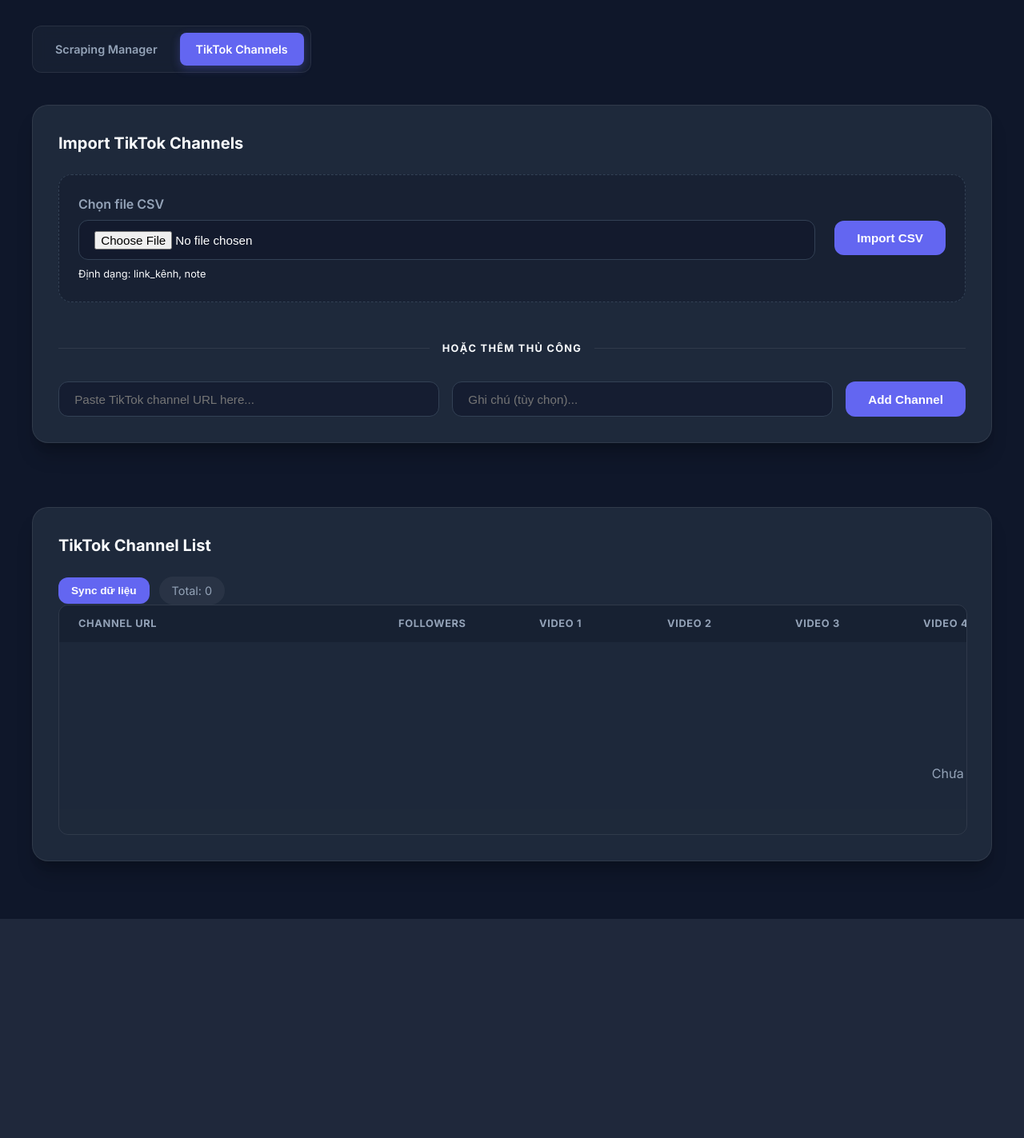
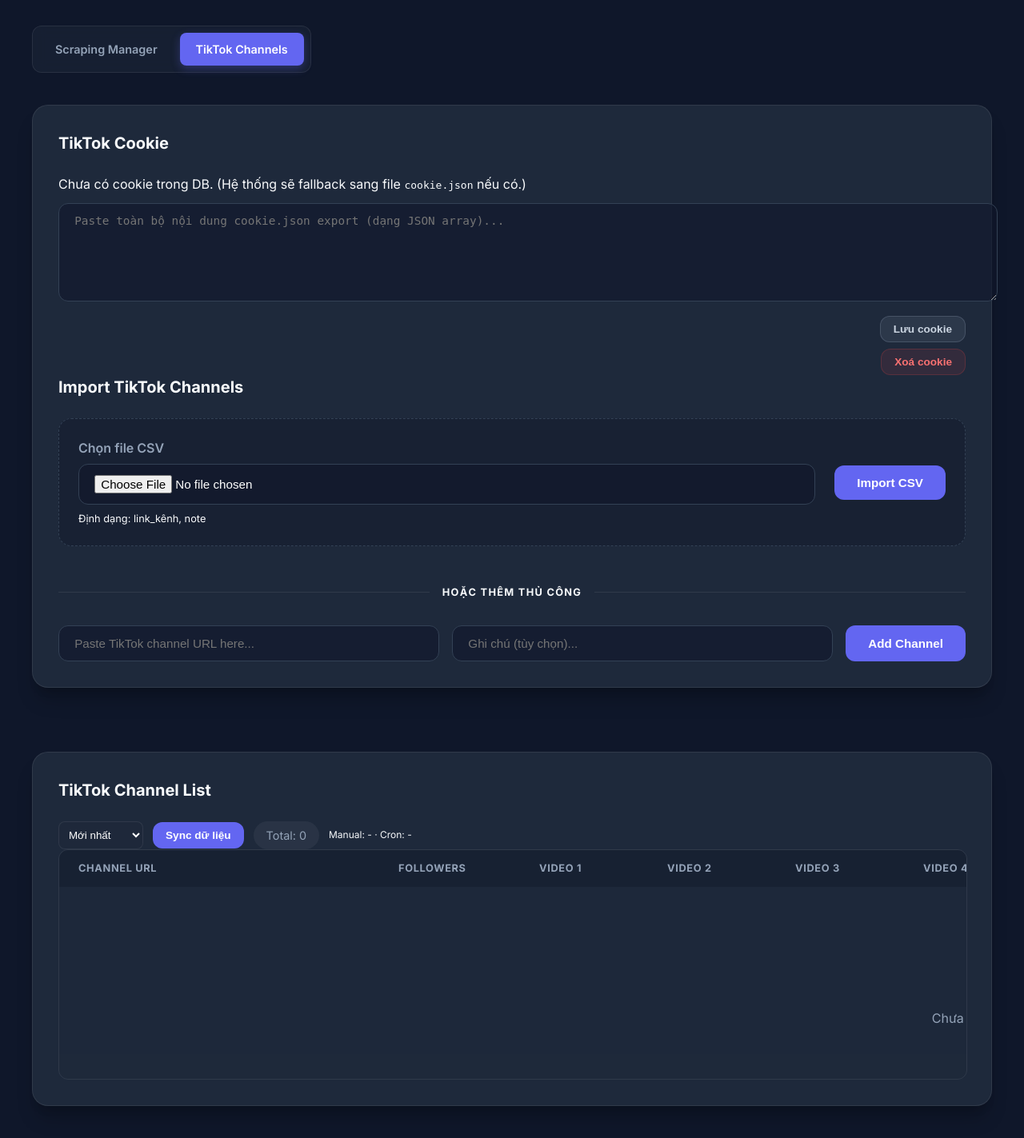
Before and after one commit to tungvt93/management_channel, a FastAPI app: page /tiktok-profiles in a window 1280 px wide. Shown: the part 74-1497 px from the top of the page at 80% size. Before the commit the page ends 1223 px from the top, so only its background shows below. Run offline with FastAPI, Linux system fonts and the light colour scheme; the visitor is signed in with stand-in values (Sample User, id 1); data that the repository does not hold is empty.

Commit message:
Update sort and show time run sync

```diff
--- a/app/main.py
+++ b/app/main.py
@@ -1,6 +1,7 @@
 import logging
 import os
-from datetime import datetime
+from datetime import datetime, timezone
+from zoneinfo import ZoneInfo
 from pathlib import Path
 from typing import List, Optional
 
@@ -29,6 +30,8 @@
     VideoLink,
     VideoStatus,
     TikTokProfile,
+    TikTokCookieSetting,
+    TikTokSyncRun,
     TIKTOK_PROFILE_UPLOAD_STATUSES,
 )
 from .scraper import (
@@ -61,6 +64,13 @@
     name="static",
 )
 templates = Jinja2Templates(directory=str(_PROJECT_ROOT / "templates"))
+# Dev: tránh Jinja cache template khiến sửa HTML không hiện ngay
+try:
+    if os.getenv("RELOAD", "0") == "1":
+        templates.env.auto_reload = True
+        templates.env.cache = {}
+except Exception:
+    pass
 
 
 async def require_login_api(request: Request) -> None:
@@ -169,8 +179,9 @@
     url = (profile_url or "").strip()
     if not url:
         return
+    cookie_json = await _get_tiktok_cookie_json()
     try:
-        n = int(await get_tiktok_followers_count(url))
+        n = int(await get_tiktok_followers_count(url, cookie_json_text=cookie_json))
     except Exception as exc:
         logger.warning(
             "Background: không lấy được followers profile_id=%s url=%s: %s",
@@ -190,26 +201,62 @@
         await db.commit()
 
 
+async def _get_tiktok_cookie_json() -> Optional[str]:
+    """Lấy cookie TikTok từ DB (ưu tiên) để dùng cho scraper/cron."""
+    async with AsyncSessionLocal() as db:
+        res = await db.execute(select(TikTokCookieSetting).order_by(TikTokCookieSetting.updated_at.desc()))
+        setting = res.scalars().first()
+        return setting.cookie_json if setting else None
+
+
+def _compute_cookie_expires_at(cookie_json_text: str) -> Optional[datetime]:
+    """
+    Lấy expires_at ước tính từ cookie.json export (max expirationDate).
+    """
+    import json as _json
+
+    try:
+        data = _json.loads(cookie_json_text or "")
+    except Exception:
+        return None
+    if not isinstance(data, list):
+        return None
+    max_ts: Optional[float] = None
+    for c in data:
+        if not isinstance(c, dict):
+            continue
+        exp = c.get("expirationDate")
+        if isinstance(exp, (int, float)) and exp > 0:
+            max_ts = exp if max_ts is None else max(max_ts, float(exp))
+    if not max_ts:
+        return None
+    # một số export là seconds epoch
+    try:
+        return datetime.fromtimestamp(int(max_ts), tz=timezone.utc)
+    except Exception:
+        return None
+
 async def refresh_tiktok_profile_stats_task(profile_id: int, profile_url: str) -> None:
     """Cập nhật followers + snapshot 5 video mới nhất (views) cho 1 profile."""
     url = (profile_url or "").strip()
     if not url:
         return
 
+    cookie_json = await _get_tiktok_cookie_json()
     try:
-        followers = int(await get_tiktok_followers_count(url))
+        followers = int(await get_tiktok_followers_count(url, cookie_json_text=cookie_json))
     except Exception as exc:
         logger.warning("Không lấy được followers url=%s: %s", url, exc)
         followers = 0
 
     try:
-        latest = await get_tiktok_latest_videos_with_views(url, limit=5)
+        latest = await get_tiktok_latest_videos_with_views(url, limit=5, cookie_json_text=cookie_json)
     except Exception as exc:
         logger.warning("Không lấy được latest videos url=%s: %s", url, exc)
         latest = []
 
     import json as _json
-    from datetime import datetime as _dt
+    from datetime import datetime as _dt, timezone as _tz
 
     async with AsyncSessionLocal() as db:
         await db.execute(
@@ -218,7 +265,7 @@
             .values(
                 followers_count=followers,
                 latest_videos_json=_json.dumps(latest, ensure_ascii=False),
-                last_synced_at=_dt.now(),
+                last_synced_at=_dt.now(_tz.utc),
             )
         )
         await db.commit()
@@ -236,6 +283,32 @@
             await refresh_tiktok_profile_stats_task(int(pid), str(url or ""))
         except Exception:
             logger.exception("Sync tiktok profile failed id=%s", pid)
+
+
+async def refresh_all_tiktok_profiles_stats_task_with_run(run_id: int) -> None:
+    """Chạy sync tất cả và ghi nhận trạng thái vào `tiktok_sync_runs`."""
+    started = datetime.now(timezone.utc)
+    status = "success"
+    message = None
+    try:
+        await refresh_all_tiktok_profiles_stats_task()
+    except Exception as exc:
+        status = "failed"
+        message = str(exc)
+        logger.exception("Sync run failed run_id=%s", run_id)
+    finished = datetime.now(timezone.utc)
+    async with AsyncSessionLocal() as db:
+        await db.execute(
+            update(TikTokSyncRun)
+            .where(TikTokSyncRun.id == run_id)
+            .values(
+                status=status,
+                started_at=started,
+                finished_at=finished,
+                message=message,
+            )
+        )
+        await db.commit()
 
 
 # 1. API: Get list of available video links
@@ -590,14 +663,71 @@
 @app.get("/tiktok-profiles")
 async def tiktok_profiles_page(
     request: Request,
+    sort: Optional[str] = None,
     db: AsyncSession = Depends(get_db),
 ):
     if not request.session.get("user_id"):
         return RedirectResponse("/login", status_code=302)
 
-    stmt = select(TikTokProfile).order_by(TikTokProfile.created_at.desc())
+    sort_key = (sort or "").strip().lower()
+    if sort_key == "followers_desc":
+        stmt = select(TikTokProfile).order_by(
+            TikTokProfile.followers_count.desc(),
+            TikTokProfile.created_at.desc(),
+        )
+    else:
+        sort_key = "created_desc"
+        stmt = select(TikTokProfile).order_by(TikTokProfile.created_at.desc())
     result = await db.execute(stmt)
     profiles = result.scalars().all()
+
+    # Cookie status
+    cookie_res = await db.execute(
+        select(TikTokCookieSetting).order_by(TikTokCookieSetting.updated_at.desc())
+    )
+    cookie_setting = cookie_res.scalars().first()
+    cookie_status = {
+        "has_cookie": bool(cookie_setting),
+        "expires_at": cookie_setting.expires_at if cookie_setting else None,
+        "expiring_soon": False,
+        "days_left": None,
+    }
+    if cookie_setting and cookie_setting.expires_at:
+        now = datetime.now(timezone.utc)
+        exp = cookie_setting.expires_at
+        # Nếu DB trả naive (hiếm), coi là UTC để tránh crash.
+        if exp.tzinfo is None:
+            exp = exp.replace(tzinfo=timezone.utc)
+        delta = exp - now
+        days_left = int(delta.total_seconds() // 86400)
+        cookie_status["days_left"] = days_left
+        cookie_status["expiring_soon"] = days_left <= 7
+
+    # Sync runs (manual + cron)
+    manual_res = await db.execute(
+        select(TikTokSyncRun)
+        .where(TikTokSyncRun.kind == "manual")
+        .order_by(TikTokSyncRun.started_at.desc())
+        .limit(1)
+    )
+    last_manual = manual_res.scalars().first()
+    cron_res = await db.execute(
+        select(TikTokSyncRun)
+        .where(TikTokSyncRun.kind == "cron")
+        .order_by(TikTokSyncRun.started_at.desc())
+        .limit(1)
+    )
+    last_cron = cron_res.scalars().first()
+
+    def _fmt_hcm(dt: Optional[datetime]) -> Optional[str]:
+        if not dt:
+            return None
+        if dt.tzinfo is None:
+            dt = dt.replace(tzinfo=timezone.utc)
+        return dt.astimezone(ZoneInfo("Asia/Ho_Chi_Minh")).strftime("%Y-%m-%d %H:%M")
+
+    last_manual_time = _fmt_hcm((last_manual.finished_at if last_manual else None) or (last_manual.started_at if last_manual else None))
+    last_cron_time = _fmt_hcm((last_cron.finished_at if last_cron else None) or (last_cron.started_at if last_cron else None))
 
     # Chuẩn hoá snapshot latest videos để template render dễ (list dài đúng 5)
     import json as _json
@@ -620,9 +750,51 @@
         name="tiktok_profiles.html",
         context={
             "profiles": profiles,
+            "cookie_status": cookie_status,
+            "cookie_json_saved": cookie_setting.cookie_json if cookie_setting else "",
+            "last_manual_sync": last_manual,
+            "last_cron_sync": last_cron,
+            "last_manual_sync_time_hcm": last_manual_time,
+            "last_cron_sync_time_hcm": last_cron_time,
+            "sort": sort_key,
             "active_menu": "tiktok"
         }
     )
+
+
+@app.post(
+    "/api/tiktok-cookie",
+    dependencies=[Depends(require_login_api)],
+)
+async def upsert_tiktok_cookie(
+    request: Request,
+    cookie_json: str = Form(""),
+    db: AsyncSession = Depends(get_db),
+):
+    raw = (cookie_json or "").strip()
+    if not raw:
+        raise HTTPException(status_code=400, detail="cookie_json is required")
+    expires_at = _compute_cookie_expires_at(raw)
+    res = await db.execute(select(TikTokCookieSetting).order_by(TikTokCookieSetting.updated_at.desc()))
+    setting = res.scalars().first()
+    if setting:
+        setting.cookie_json = raw
+        setting.expires_at = expires_at
+    else:
+        setting = TikTokCookieSetting(cookie_json=raw, expires_at=expires_at)
+        db.add(setting)
+    await db.commit()
+    return RedirectResponse("/tiktok-profiles", status_code=303)
+
+
+@app.post(
+    "/api/tiktok-cookie/delete",
+    dependencies=[Depends(require_login_api)],
+)
+async def delete_tiktok_cookie(db: AsyncSession = Depends(get_db)):
+    await db.execute(delete(TikTokCookieSetting))
+    await db.commit()
+    return RedirectResponse("/tiktok-profiles", status_code=303)
 
 
 @app.post(
@@ -634,8 +806,14 @@
     Chạy sync để update lại followers + view 5 video mới nhất cho tất cả kênh TikTok.
     Thực thi ở background để không block request.
     """
-    background_tasks.add_task(refresh_all_tiktok_profiles_stats_task)
-    return {"ok": True, "started": True}
+    async with AsyncSessionLocal() as db:
+        run = TikTokSyncRun(kind="manual", status="running")
+        db.add(run)
+        await db.commit()
+        await db.refresh(run)
+        run_id = int(run.id)
+    background_tasks.add_task(refresh_all_tiktok_profiles_stats_task_with_run, run_id)
+    return {"ok": True, "started": True, "run_id": run_id}
 
 @app.post("/api/tiktok-profiles/import")
 async def import_tiktok_profiles(
--- a/templates/index.html
+++ b/templates/index.html
@@ -4,7 +4,7 @@
     <meta charset="UTF-8">
     <meta name="viewport" content="width=device-width, initial-scale=1.0">
     <title>Channel Content Manager</title>
-    <link rel="stylesheet" href="/static/style.css?v=2.7">
+    <link rel="stylesheet" href="/static/style.css?v=2.9">
     <link rel="preconnect" href="https://fonts.googleapis.com">
     <link rel="preconnect" href="https://fonts.gstatic.com" crossorigin>
     <link href="https://fonts.googleapis.com/css2?family=Inter:wght@400;600;700&display=swap" rel="stylesheet">
--- a/templates/tiktok_profiles.html
+++ b/templates/tiktok_profiles.html
@@ -4,7 +4,7 @@
     <meta charset="UTF-8">
     <meta name="viewport" content="width=device-width, initial-scale=1.0">
     <title>TikTok Channel Management - Channel Manager</title>
-    <link rel="stylesheet" href="/static/style.css?v=2.7">
+    <link rel="stylesheet" href="/static/style.css?v=2.9">
     <link rel="preconnect" href="https://fonts.googleapis.com">
     <link rel="preconnect" href="https://fonts.gstatic.com" crossorigin>
     <link href="https://fonts.googleapis.com/css2?family=Inter:wght@400;600;700&display=swap" rel="stylesheet">
@@ -25,6 +25,42 @@
 
         <div class="grid" style="grid-template-columns: 1fr;">
             <section class="card">
+                <h2>TikTok Cookie</h2>
+                <div style="display:flex; gap:1rem; align-items:flex-start; flex-wrap:wrap;">
+                    <div style="flex:1; min-width: 280px;">
+                        {% if cookie_status and cookie_status.has_cookie %}
+                            <div class="text-muted" style="margin-left:0;">
+                                {% if cookie_status.expires_at %}
+                                    Hết hạn dự kiến: <b>{{ cookie_status.expires_at.strftime('%Y-%m-%d %H:%M') }}</b>
+                                    {% if cookie_status.expiring_soon %}
+                                        <span style="color:#fbbf24; font-weight:700;">(Sắp hết hạn)</span>
+                                    {% endif %}
+                                {% else %}
+                                    Không xác định hạn (cookie không có `expirationDate`).
+                                {% endif %}
+                            </div>
+                        {% else %}
+                            <div class="text-muted" style="margin-left:0;">
+                                Chưa có cookie trong DB. (Hệ thống sẽ fallback sang file <code>cookie.json</code> nếu có.)
+                            </div>
+                        {% endif %}
+
+                        <form action="/api/tiktok-cookie" method="POST" style="margin-top: 0.75rem;">
+                            <textarea
+                                name="cookie_json"
+                                rows="6"
+                                placeholder="Paste toàn bộ nội dung cookie.json export (dạng JSON array)..."
+                                style="width:100%; resize: vertical; background: rgba(15, 23, 42, 0.6); border: 1px solid #334155; color: white; padding: 0.8rem 1.2rem; border-radius: 0.75rem; outline: none; font-size: 0.9rem;"
+                            >{{ cookie_json_saved or "" }}</textarea>
+                            <div style="display:flex; gap:0.75rem; justify-content:flex-end; margin-top:0.75rem; flex-wrap:wrap;">
+                                <button type="submit" class="btn-secondary">Lưu cookie</button>
+                            </div>
+                        </form>
+                        <form action="/api/tiktok-cookie/delete" method="POST" style="margin-top:0.5rem; display:flex; justify-content:flex-end;" onsubmit="return confirm('Xoá cookie trong DB?')">
+                            <button type="submit" class="btn-danger">Xoá cookie</button>
+                        </form>
+                    </div>
+                </div>
                 <h2>Import TikTok Channels</h2>
                 <div class="import-section">
                     <div style="display: flex; flex-direction: column; gap: 0.5rem; flex: 1;">
@@ -52,8 +88,33 @@
                 <div class="section-header tiktok-list-header">
                     <h2>TikTok Channel List</h2>
                     <div class="tiktok-list-actions">
+                        <select
+                            id="tiktok-sort-select"
+                            class="form-select"
+                            onchange="onTikTokSortChange(this.value)"
+                            style="background: rgba(30,41,59,0.5); color: white; border: 1px solid var(--border); padding: 0.5rem; border-radius: 0.5rem;"
+                        >
+                            <option value="created_desc" {% if (sort or '') == 'created_desc' %}selected{% endif %}>Mới nhất</option>
+                            <option value="followers_desc" {% if (sort or '') == 'followers_desc' %}selected{% endif %}>Followers ↓</option>
+                        </select>
                         <button type="button" id="btn-sync-tiktok" onclick="syncTikTokProfiles()">Sync dữ liệu</button>
                         <div class="stats">Total: {{ profiles|length }}</div>
+                        <div class="text-muted" style="font-size:0.75rem; margin-left:0;">
+                            Manual:
+                            {% if last_manual_sync_time_hcm %}
+                                {{ last_manual_sync_time_hcm }}
+                                ({{ last_manual_sync.status }})
+                            {% else %}
+                                -
+                            {% endif %}
+                            · Cron:
+                            {% if last_cron_sync_time_hcm %}
+                                {{ last_cron_sync_time_hcm }}
+                                ({{ last_cron_sync.status }})
+                            {% else %}
+                                -
+                            {% endif %}
+                        </div>
                     </div>
                 </div>
                 <div class="data-table-container tiktok-list-table-container">
@@ -234,6 +295,18 @@
     </script>
 
     <script>
+        function onTikTokSortChange(sortValue) {
+            const url = new URL(window.location);
+            if (sortValue && sortValue !== 'created_desc') {
+                url.searchParams.set('sort', sortValue);
+            } else {
+                url.searchParams.delete('sort');
+            }
+            window.location.href = url.toString();
+        }
+    </script>
+
+    <script>
         async function syncTikTokProfiles() {
             const btn = document.getElementById("btn-sync-tiktok");
             if (btn) {
```
Also changed, not shown: app/models.py (+21 -0 lines), app/scraper.py (+34 -27 lines), migrations/versions/a9b8c7d6e5f4_add_tiktok_cookie_settings.py (added, +36 -0 lines), migrations/versions/b1c2d3e4f5a6_add_tiktok_sync_runs.py (added, +47 -0 lines), scripts/update_tiktok_followers.py (+17 -5 lines), 1 other file.
